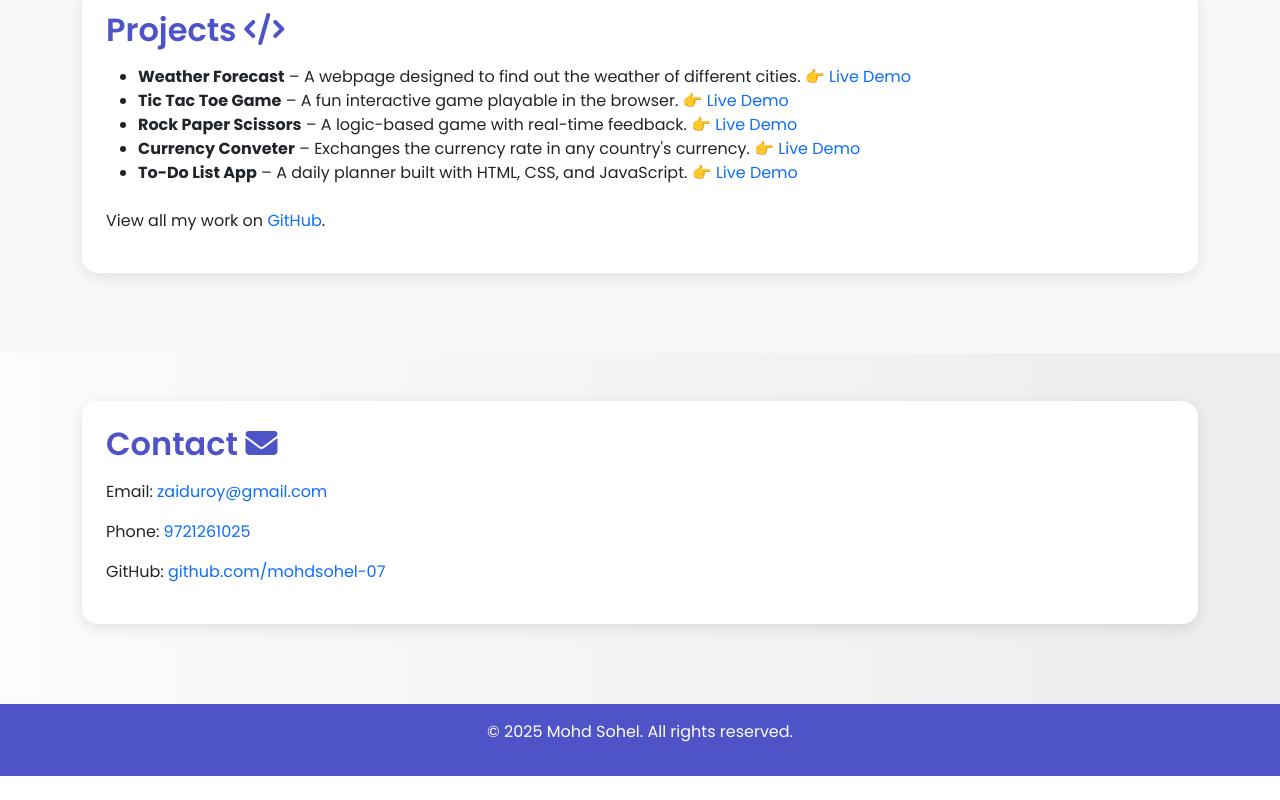
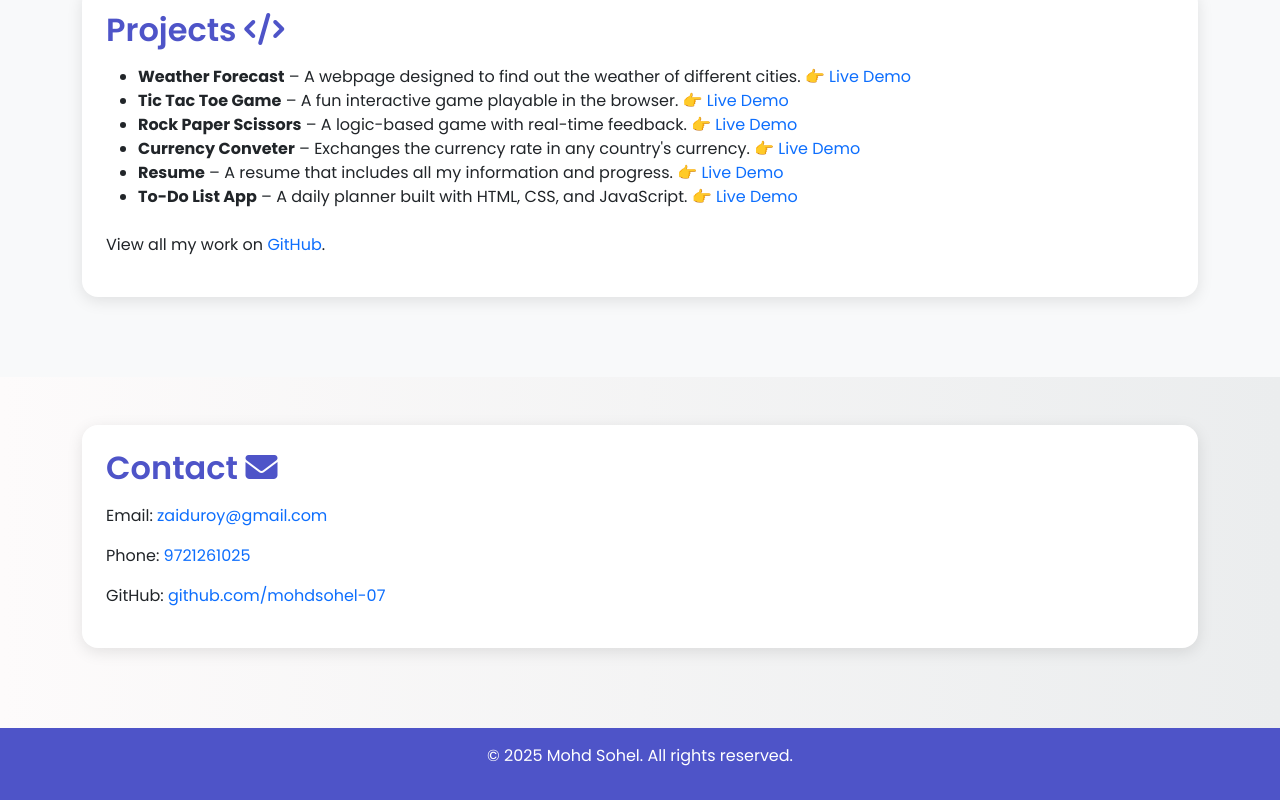
Before and after one commit to mohdsohel-07/portfolio, a plain HTML site: page index.html in a window 1280 px wide. Shown: the part 1358-2158 px from the top of the page. Before the commit the page ends 2134 px from the top, so only its background shows below. Drawn offline with nearby package versions, Linux system fonts and the light colour scheme.

Commit message:
Update index.html

```diff
--- a/index.html
+++ b/index.html
@@ -106,6 +106,9 @@
             👉 <a href="https://mohdsohel-07.github.io/currency-converter/" target="_blank">Live Demo</a>
           </li>
           <li>
+            <strong>Resume</strong> – A resume that includes all my information and progress.
+            👉 <a href="https://mohdsohel-07.github.io/resume/" target="_blank">Live Demo</a>
+          <li>
             <strong>To-Do List App</strong> – A daily planner built with HTML, CSS, and JavaScript.
             👉 <a href="https://mohdsohel-07.github.io/To-Dos/" target="_blank">Live Demo</a>
           </li>
@@ -136,4 +139,5 @@
 
   <script src="script.js"></script>
 </body>
+
 </html>
```
